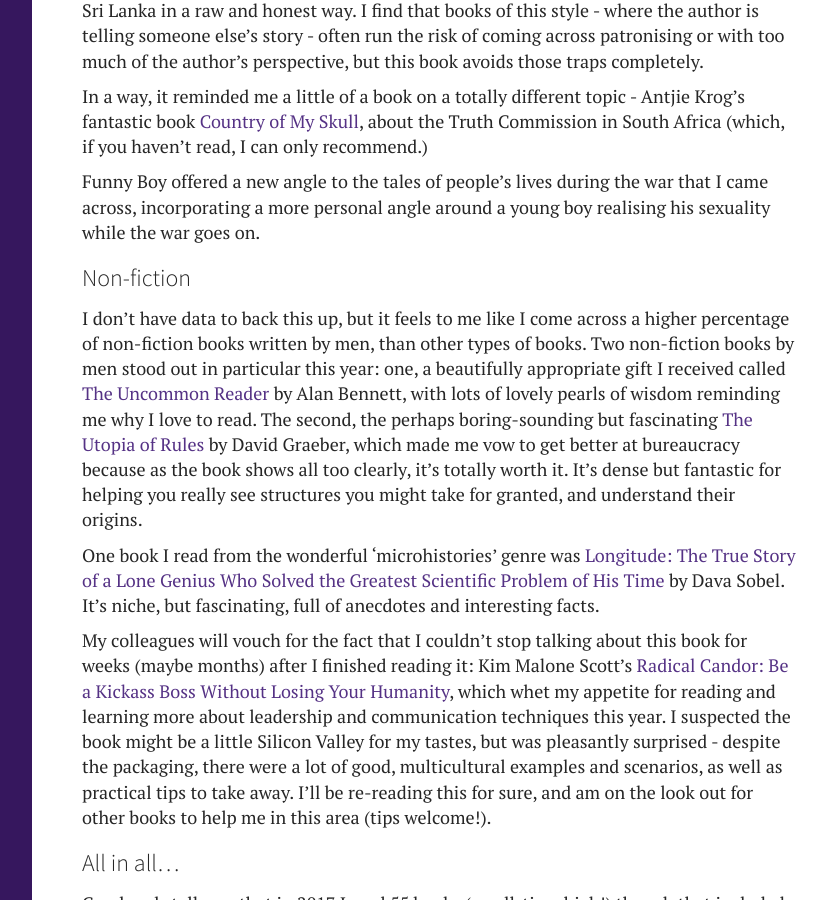
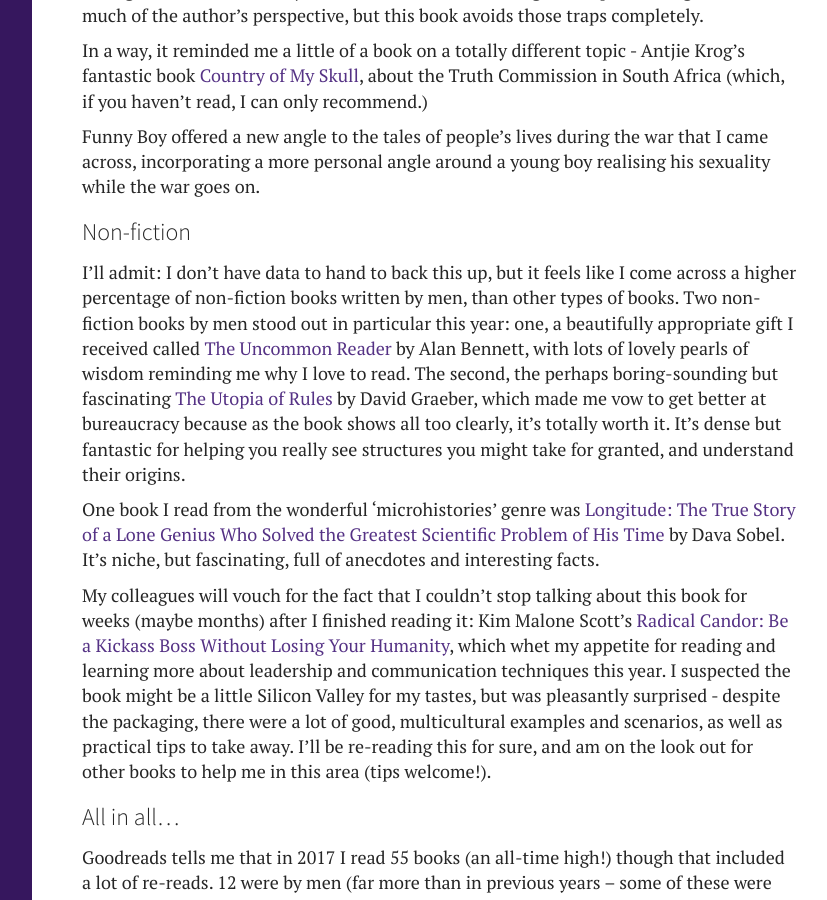
Before and after one commit to zararah/zararah.net, a Jekyll site: the page built from _posts/2017/2017-12-25-2017-in-books.md, in a window 1280 px wide and 900 px high, scrolled down 3212 px. Shown: the whole window, without its empty margins (358-1185 px from the left). Built offline with Jekyll 4.4.1, drawn with Linux system fonts in a browser that asks for light colours; some of the changed text lies outside the part shown.

Commit message:
Edit 2017 books post

```diff
--- a/_posts/2017/2017-12-25-2017-in-books.md
+++ b/_posts/2017/2017-12-25-2017-in-books.md
@@ -60,7 +60,7 @@
 
 ### Non-fiction
 
-I don't have data to back this up, but it feels to me like I come across a higher percentage of non-fiction books written by men, than other types of books. Two non-fiction books by men stood out in particular this year: one, a beautifully appropriate gift I received called [The Uncommon Reader](https://www.goodreads.com/book/show/1096390.The_Uncommon_Reader) by Alan Bennett, with lots of lovely pearls of wisdom reminding me why I love to read. The second, the perhaps boring-sounding but fascinating [The Utopia of Rules](https://www.goodreads.com/book/show/22245334-the-utopia-of-rules) by David Graeber, which made me vow to get better at bureaucracy because as the book shows all too clearly, it's totally worth it. It's dense but fantastic for helping you really see structures you might take for granted, and understand their origins.
+I'll admit: I don't have data to hand to back this up, but it feels like I come across a higher percentage of non-fiction books written by men, than other types of books. Two non-fiction books by men stood out in particular this year: one, a beautifully appropriate gift I received called [The Uncommon Reader](https://www.goodreads.com/book/show/1096390.The_Uncommon_Reader) by Alan Bennett, with lots of lovely pearls of wisdom reminding me why I love to read. The second, the perhaps boring-sounding but fascinating [The Utopia of Rules](https://www.goodreads.com/book/show/22245334-the-utopia-of-rules) by David Graeber, which made me vow to get better at bureaucracy because as the book shows all too clearly, it's totally worth it. It's dense but fantastic for helping you really see structures you might take for granted, and understand their origins.
 
 One book I read from the wonderful 'microhistories' genre was [Longitude: The True Story of a Lone Genius Who Solved the Greatest Scientific Problem of His Time](https://www.goodreads.com/book/show/4806.Longitude) by Dava Sobel. It's niche, but fascinating, full of anecdotes and interesting facts.
 
```
Also changed, not shown: other parts of _posts/2017/2017-12-25-2017-in-books.md (+4 -4 lines).
